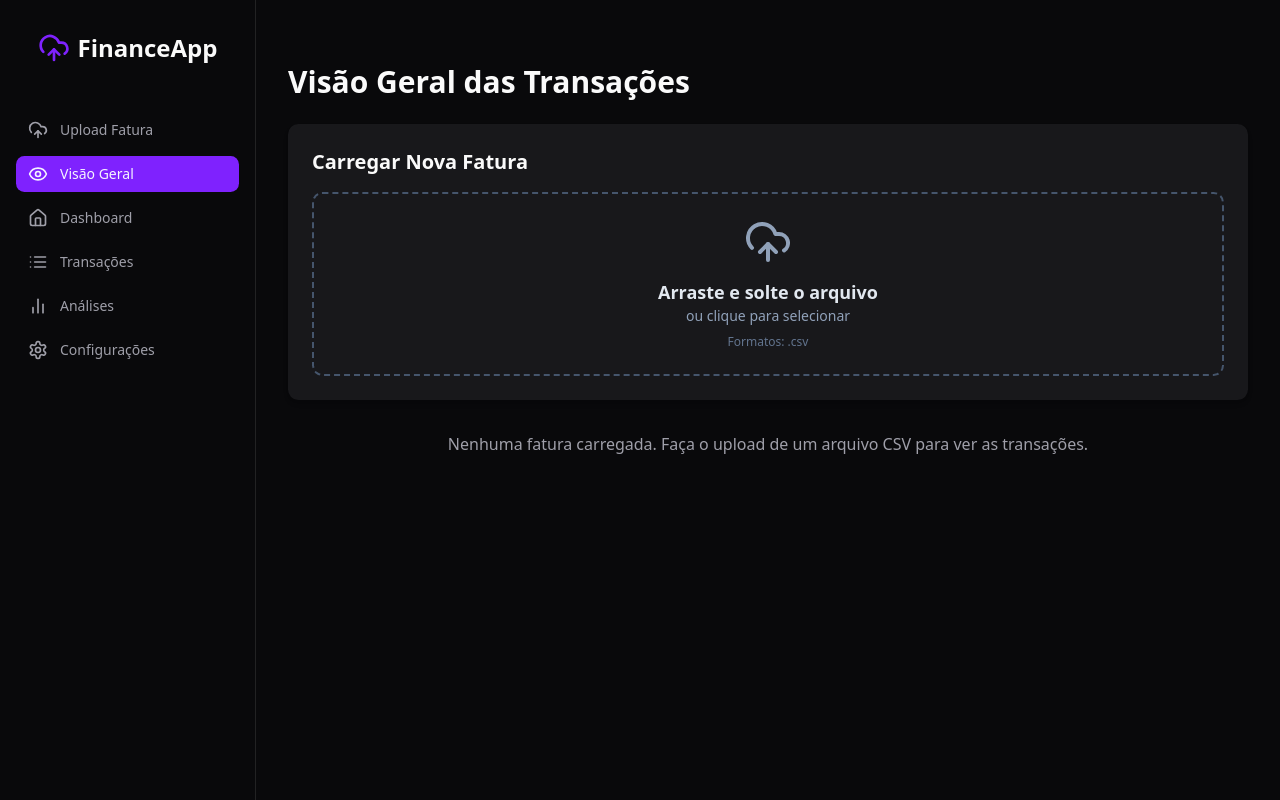
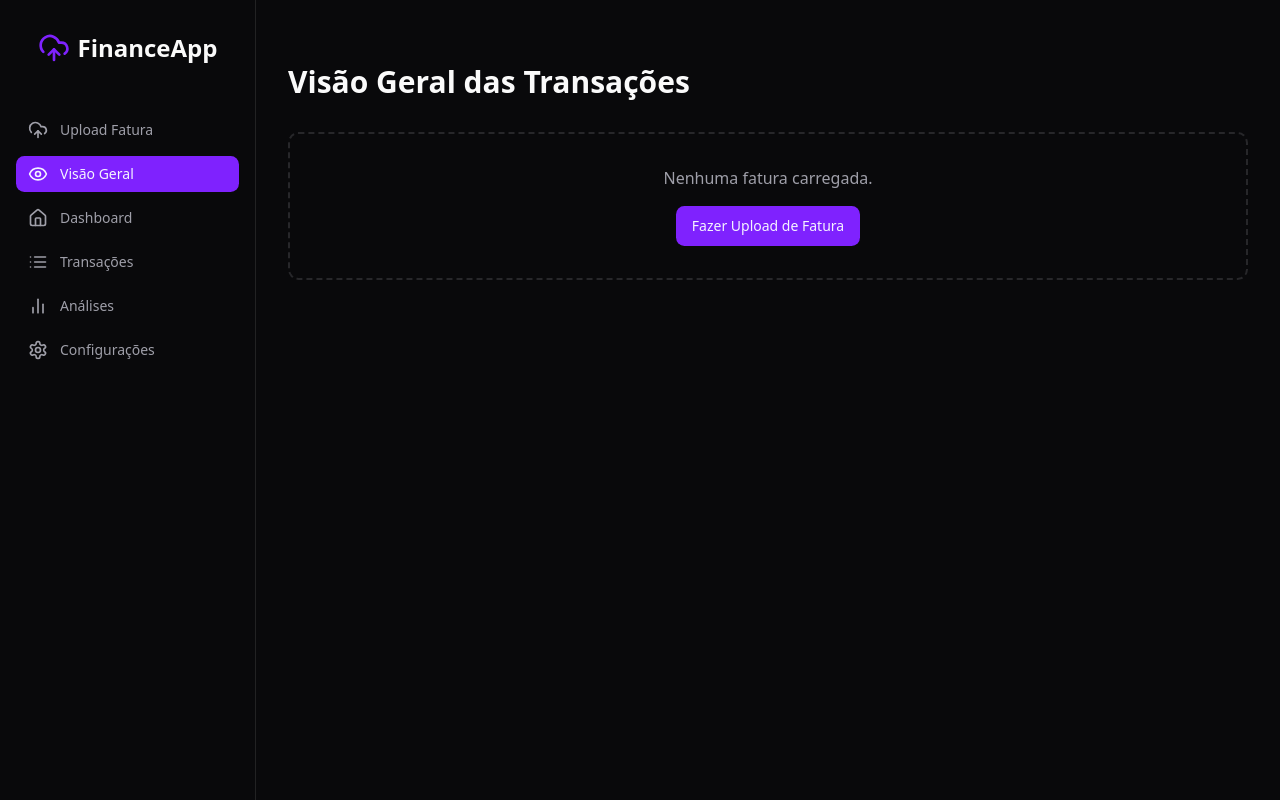
Before and after one commit to atejap05/c6-next-app, a Next.js app: page /visao-geral in a window 1280 px wide. Built offline with nearby package versions, Linux system fonts and the light colour scheme.

Commit message:
feat: refactor UploadPage and VisaoGeralPage to utilize Zustand store for state management and improve error handling

```diff
--- a/src/app/upload/page.tsx
+++ b/src/app/upload/page.tsx
@@ -1,31 +1,82 @@
 "use client";
 
-import { useState } from "react";
+import { useCsvStore } from "@/store/csvStore";
 import {
   DragAndDrop,
   ProcessedCsvData,
 } from "@/components/my-components/DragAndDrop";
-// import { TransactionTable } from "@/components/my-components/TransactionTable"; // Not displaying table here for now
 
 export default function UploadPage() {
-  const [processedData, setProcessedData] = useState<ProcessedCsvData | null>(
-    null
-  );
-  const [feedbackMessage, setFeedbackMessage] = useState<string | null>(null);
+  const {
+    setProcessedData,
+    setIsLoading,
+    setError,
+    processedData,
+    isLoading,
+    error,
+  } = useCsvStore();
 
-  const handleFileProcessed = (data: ProcessedCsvData | null) => {
-    setProcessedData(data);
-    if (data) {
-      console.log("Dados do CSV processados na página Upload:", data);
-      setFeedbackMessage(
-        `Arquivo "${data.fileName}" processado com sucesso! ${data.rowCount} linhas carregadas.`
-      );
-      // Optionally, you could redirect or show a link to a page where data is visualized
-    } else {
-      console.log("Nenhum dado processado ou seleção limpa na página Upload.");
-      setFeedbackMessage("Falha no processamento ou seleção de arquivo limpa.");
+  const handleFileProcessed = async (file: File | null) => {
+    if (!file) {
+      // If DragAndDrop calls back with null (e.g. invalid file type, or cleared selection)
+      // We ensure the store reflects that no data is being processed or is available.
+      // setError might be set by DragAndDrop's internal validation if it passes null for that reason.
+      // If it's just a clear action, we might want a different message or no message.
+      // For now, if a file is null, we assume an issue or a clear.
+      if (!error && !isLoading) {
+        // Avoid overwriting a more specific error from DragAndDrop
+        setError("Nenhum arquivo selecionado ou seleção inválida.");
+      }
+      setProcessedData(null); // Clear any existing processed data
+      setIsLoading(false); // Ensure loading is false
+      return;
+    }
+
+    setIsLoading(true);
+    setError(null);
+
+    const formData = new FormData();
+    formData.append("file", file);
+
+    try {
+      const response = await fetch("/api/process-csv", {
+        method: "POST",
+        body: formData,
+      });
+
+      if (!response.ok) {
+        const errorData = await response.json();
+        throw new Error(
+          errorData.error || "Falha ao processar o arquivo no backend."
+        );
+      }
+
+      const data: ProcessedCsvData = await response.json();
+      setProcessedData(data);
+      console.log("Dados do CSV processados e armazenados no Zustand:", data);
+    } catch (e: unknown) {
+      // Use unknown instead of any for better type safety
+      console.error("Erro no processamento do arquivo:", e);
+      let errorMessage = "Ocorreu um erro ao processar o arquivo.";
+      if (e instanceof Error) {
+        errorMessage = e.message;
+      }
+      setError(errorMessage);
+      setProcessedData(null);
+    } finally {
+      setIsLoading(false);
     }
   };
+
+  // Determine feedback message based on store state
+  let feedbackMessage: string | null = null;
+  if (isLoading) {
+    feedbackMessage = "Processando arquivo...";
+  } else if (error) {
+    feedbackMessage = error;
+  } else if (processedData) {
+    feedbackMessage = `Arquivo "${processedData.fileName}" processado com sucesso! ${processedData.rowCount} linhas carregadas.`;
+  }
 
   return (
     <div className="container mx-auto py-8 space-y-6">
@@ -35,29 +86,24 @@ export default function UploadPage() {
         <h2 className="text-xl font-semibold mb-4 text-center">
           Carregar Novo Arquivo CSV
         </h2>
-        <DragAndDrop onFileSelect={handleFileProcessed} accept=".csv" />
+        <DragAndDrop
+          onFileSelect={handleFileProcessed} // This now correctly expects File | null
+          accept=".csv"
+        />
         {feedbackMessage && (
           <p
             className={`mt-4 text-center text-sm ${
-              processedData ? "text-green-500" : "text-red-500"
+              error
+                ? "text-red-500"
+                : processedData && !isLoading
+                ? "text-green-500"
+                : "text-muted-foreground"
             }`}
           >
             {feedbackMessage}
           </p>
         )}
       </div>
-
-      {/*
-      // If you want to display the table directly on this page after upload:
-      {processedData && (
-        <div className="mt-8">
-          <h2 className="text-2xl font-semibold mb-4">
-            Visualização Prévia: {processedData.fileName}
-          </h2>
-          <TransactionTable processedData={processedData} />
-        </div>
-      )}
-      */}
     </div>
   );
 }
--- a/src/app/visao-geral/page.tsx
+++ b/src/app/visao-geral/page.tsx
@@ -1,36 +1,29 @@
 "use client";
 
-import { useState } from "react";
-import {
-  DragAndDrop,
-  ProcessedCsvData,
-} from "@/components/my-components/DragAndDrop";
 import { TransactionTable } from "@/components/my-components/TransactionTable";
+import { useCsvStore } from "@/store/csvStore";
+import Link from "next/link";
 
 export default function VisaoGeralPage() {
-  const [processedData, setProcessedData] = useState<ProcessedCsvData | null>(
-    null
-  );
-
-  const handleFileProcessed = (data: ProcessedCsvData | null) => {
-    setProcessedData(data);
-    if (data) {
-      console.log("Dados do CSV processados na página Visão Geral:", data);
-    } else {
-      console.log("Nenhum dado processado ou seleção limpa na Visão Geral.");
-    }
-  };
+  const { processedData, isLoading, error } = useCsvStore();
 
   return (
     <div className="container mx-auto py-8 space-y-6">
       <h1 className="text-3xl font-bold mb-6">Visão Geral das Transações</h1>
 
-      <div className="p-6 rounded-lg shadow-md bg-card">
-        <h2 className="text-xl font-semibold mb-4">Carregar Nova Fatura</h2>
-        <DragAndDrop onFileSelect={handleFileProcessed} accept=".csv" />
-      </div>
+      {isLoading && (
+        <p className="text-center text-muted-foreground mt-8">
+          Carregando dados...
+        </p>
+      )}
 
-      {processedData && (
+      {error && (
+        <p className="text-center text-red-500 mt-8">
+          Erro ao carregar dados: {error}
+        </p>
+      )}
+
+      {processedData && !isLoading && !error && (
         <div className="mt-8">
           <h2 className="text-2xl font-semibold mb-4">
             Detalhes da Fatura: {processedData.fileName}
@@ -39,11 +32,17 @@ export default function VisaoGeralPage() {
         </div>
       )}
 
-      {!processedData && (
-        <p className="text-center text-muted-foreground mt-8">
-          Nenhuma fatura carregada. Faça o upload de um arquivo CSV para ver as
-          transações.
-        </p>
+      {!processedData && !isLoading && !error && (
+        <div className="text-center mt-8 p-8 border-2 border-dashed border-muted rounded-lg">
+          <p className="text-muted-foreground mb-4">
+            Nenhuma fatura carregada.
+          </p>
+          <Link href="/upload" legacyBehavior>
+            <a className="inline-flex items-center justify-center rounded-md text-sm font-medium ring-offset-background transition-colors focus-visible:outline-none focus-visible:ring-2 focus-visible:ring-ring focus-visible:ring-offset-2 disabled:pointer-events-none disabled:opacity-50 bg-primary text-primary-foreground hover:bg-primary/90 h-10 px-4 py-2">
+              Fazer Upload de Fatura
+            </a>
+          </Link>
+        </div>
       )}
     </div>
   );
--- a/src/components/my-components/DragAndDrop.tsx
+++ b/src/components/my-components/DragAndDrop.tsx
@@ -18,10 +18,10 @@ export interface ProcessedCsvData {
 
 interface DragAndDropProps {
   /**
-   * Função chamada quando um arquivo é processado com sucesso pelo backend ou a seleção é limpa.
-   * Passa os dados processados do CSV ou `null`.
+   * Função chamada quando um arquivo é selecionado ou a seleção é limpa.
+   * Passa o objeto File ou `null`.
    */
-  onFileSelect: (data: ProcessedCsvData | null) => void;
+  onFileSelect: (file: File | null) => void;
   /**
    * String contendo os tipos de arquivo aceitos, separados por vírgula.
    * Exemplos: ".csv", "image/*", ".pdf,application/pdf", "text/csv,application/vnd.ms-excel,.csv"
@@ -54,7 +54,7 @@ export function DragAndDrop({
     setDragging(false);
   };
 
-  const processFile = async (file: File) => {
+  const validateFile = (file: File): boolean => {
     if (accept && accept.trim() !== "") {
       const acceptedTypes = accept
         .split(",")
@@ -81,47 +81,14 @@ export function DragAndDrop({
       if (!isValid) {
         const userFriendlyAccept = accept
           .replace(/,/g, ", ")
-          .replace(/\/\*/g, "/*");
+          .replace(/\/\*/g, "/*"); // Corrected regex escape
         setError(`Formato inválido. Use: ${userFriendlyAccept}`);
-        onFileSelect(null);
+        onFileSelect(null); // Pass null if invalid
         setFileName(null);
-        return false;
+        return false; // Indicate failure
       }
     }
-
-    // Enviar o arquivo para o backend
-    const formData = new FormData();
-    formData.append("file", file);
-
-    try {
-      const response = await fetch("/api/process-csv", {
-        method: "POST",
-        body: formData,
-      });
-
-      const result = await response.json();
-
-      if (!response.ok) {
-        setError(result.error || "Erro ao processar o arquivo.");
-        onFileSelect(null);
-        setFileName(null);
-        return false;
-      }
-
-      // Se o backend processar com sucesso
-      setFileName(result.fileName);
-      onFileSelect(result as ProcessedCsvData); // Passar os dados processados do backend
-      setError(null);
-      console.log("Resposta do backend:", result); // Opcional: logar a resposta
-      return true;
-    } catch (e) {
-      console.error("Erro ao enviar arquivo:", e);
-      const errorMessage = e instanceof Error ? e.message : "Erro de conexão.";
-      setError(`Erro ao enviar arquivo: ${errorMessage}`);
-      onFileSelect(null);
-      setFileName(null);
-      return false;
-    }
+    return true;
   };
 
   const handleDrop = async (e: DragEvent<HTMLDivElement>) => {
@@ -132,34 +99,37 @@ export function DragAndDrop({
 
     const files = e.dataTransfer.files;
     if (files && files.length > 0) {
-      await processFile(files[0]);
+      const file = files[0];
+      if (validateFile(file)) {
+        setFileName(file.name);
+        onFileSelect(file);
+      }
+    } else {
+      onFileSelect(null);
+      setFileName(null);
     }
   };
 
   const handleFileChange = async (e: ChangeEvent<HTMLInputElement>) => {
-    setError(null);
-    const files = e.target.files;
-    if (files && files.length > 0) {
-      await processFile(files[0]);
+    setError(null); // Limpar erro ao selecionar novo arquivo
+    const file = e.target.files && e.target.files[0];
+    if (file) {
+      if (validateFile(file)) {
+        setFileName(file.name);
+        onFileSelect(file);
+      }
     } else {
-      // Isso pode ocorrer se o usuário abrir o diálogo e cancelar
-      if (!fileName) {
-        // Somente limpa se não houver arquivo já selecionado
-        onFileSelect(null);
-      }
+      setFileName(null);
+      onFileSelect(null); // Pass null if no file is selected
     }
+    // Resetar o input para permitir selecionar o mesmo arquivo novamente
+    e.target.value = "";
   };
 
-  const handleClearSelection = () => {
+  const handleClearFile = () => {
     setFileName(null);
     setError(null);
-    onFileSelect(null);
-    const inputElement = document.getElementById(
-      "fileInput-dragAndDrop" // ID único para o input
-    ) as HTMLInputElement;
-    if (inputElement) {
-      inputElement.value = ""; // Reset file input
-    }
+    onFileSelect(null); // Pass null when clearing
   };
 
   const openFileDialog = () => {
@@ -227,7 +197,7 @@ export function DragAndDrop({
               <button
                 onClick={e => {
                   e.stopPropagation(); // Evita que o openFileDialog seja acionado
-                  handleClearSelection();
+                  handleClearFile();
                 }}
                 className="p-1 text-slate-400 hover:text-red-400 transition-colors"
                 aria-label="Limpar seleção de arquivo"
--- a/src/components/my-components/TransactionTable.tsx
+++ b/src/components/my-components/TransactionTable.tsx
@@ -17,8 +17,8 @@ interface TransactionTableProps {
 }
 
 export function TransactionTable({ processedData }: TransactionTableProps) {
-  const [showValorUSD, setShowValorUSD] = useState(true);
-  const [showCotacaoBRL, setShowCotacaoBRL] = useState(true);
+  const [showValorUSD, setShowValorUSD] = useState(false);
+  const [showCotacaoBRL, setShowCotacaoBRL] = useState(false);
 
   // Moved useMemo before the early return
   const displayHeaders = useMemo(() => {
```
